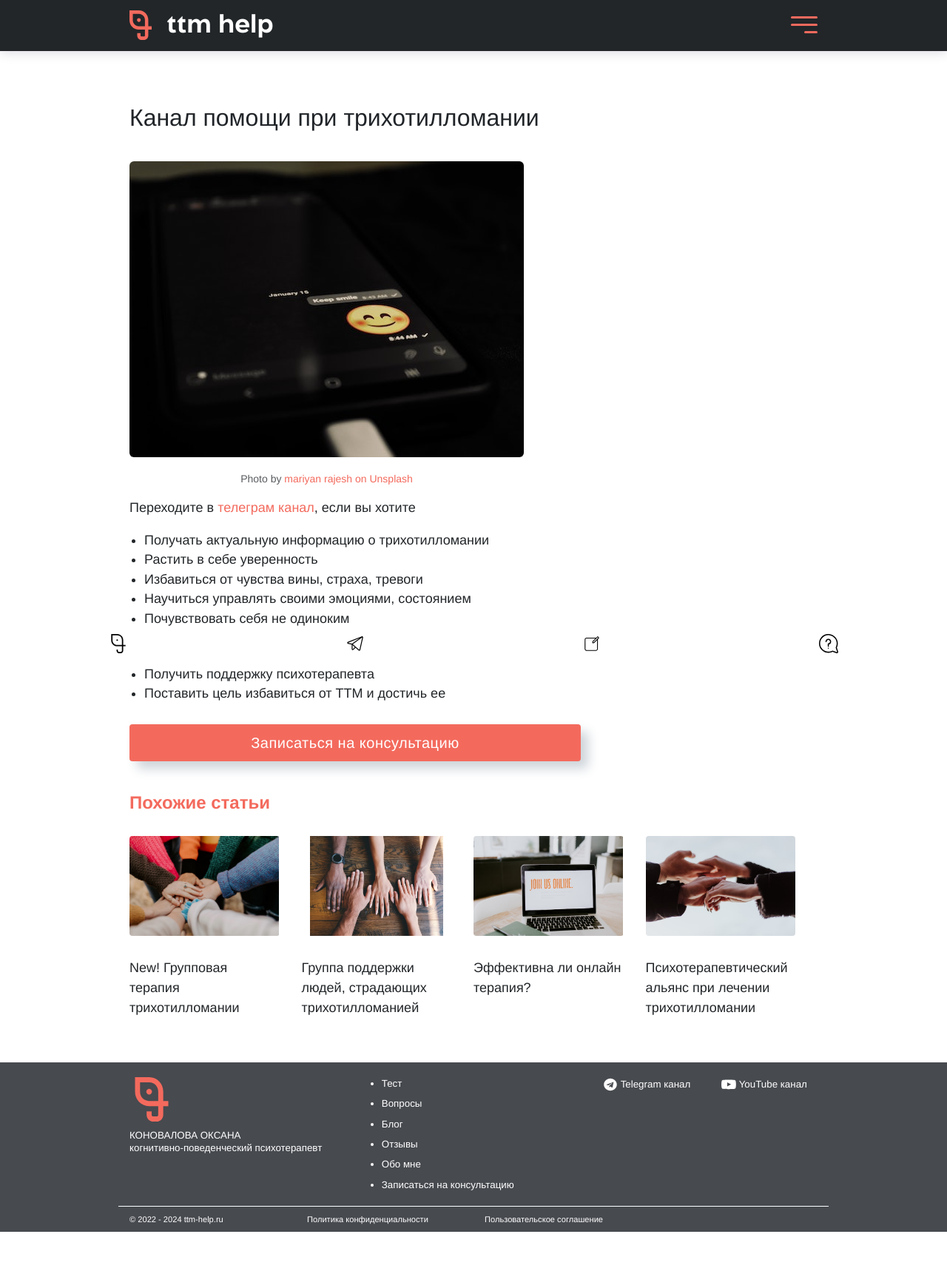
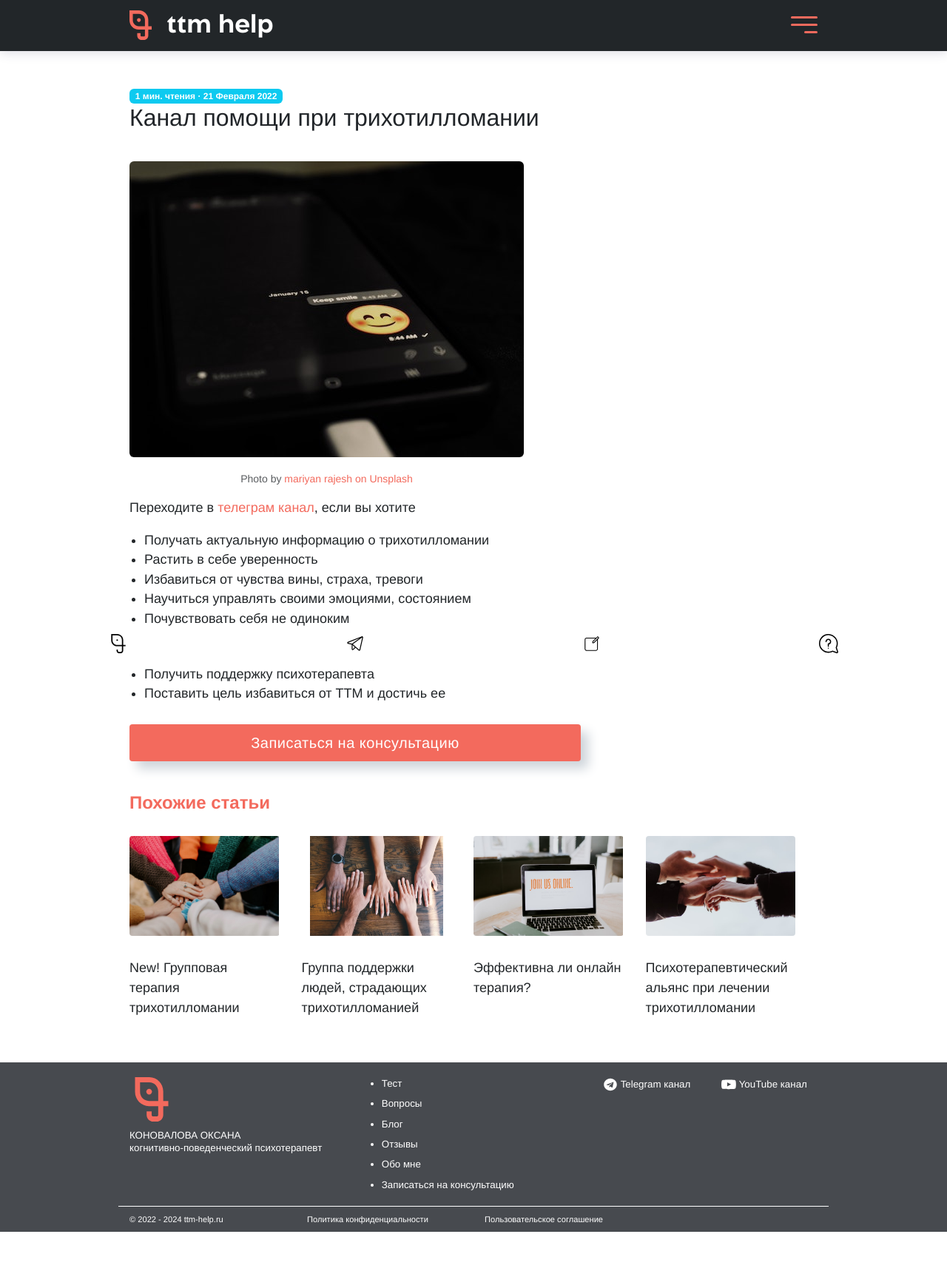
Before and after one commit to ttm-help/ttm-help.github.io, a Jekyll site: the page built from _posts/2022-02-21-TTM-channel.md, in a window 1280 px wide. Shown: the whole page at 74% size. Built offline with Jekyll 4.4.1, drawn with Linux system fonts in a browser that asks for light colours.

Commit message:
fix article info

```diff
--- a/_layouts/post.html
+++ b/_layouts/post.html
@@ -6,7 +6,7 @@
     <div class="row justify-content-start">
         <div class="col-12 col-md-8">
           <div class="service service-single">
-            <span class="badge badge-info">
+            <span class="badge text-bg-info text-white">
                 {% include article-info.html %}
             </span>
             <h1 class="title">{{page.title}}</h1>
```
